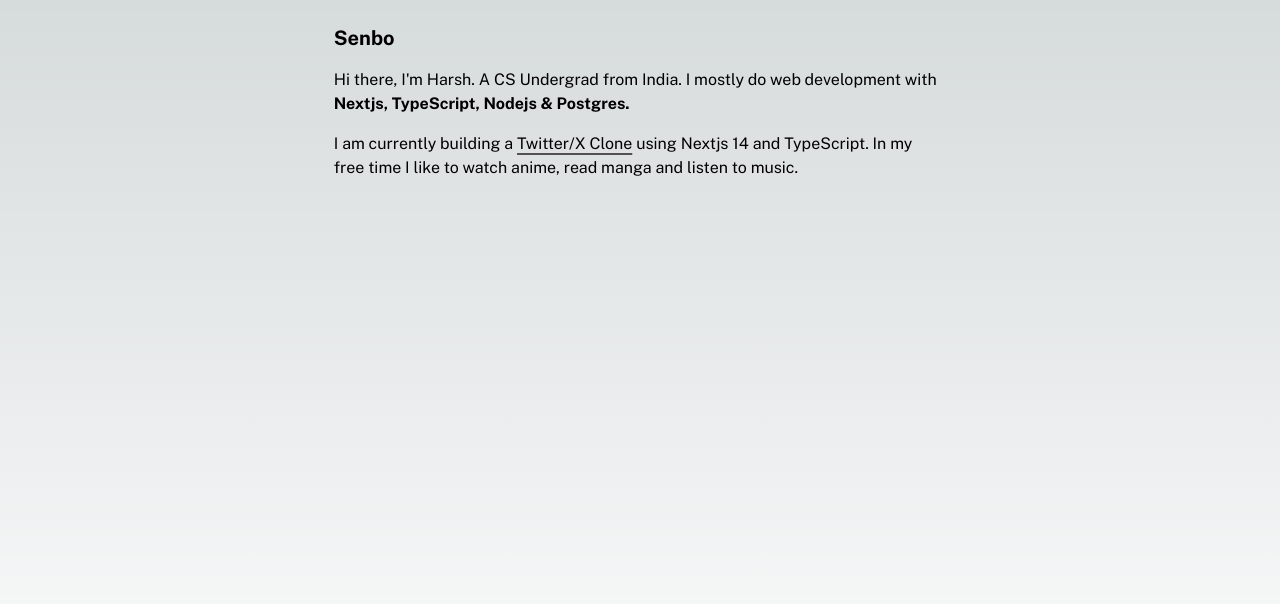
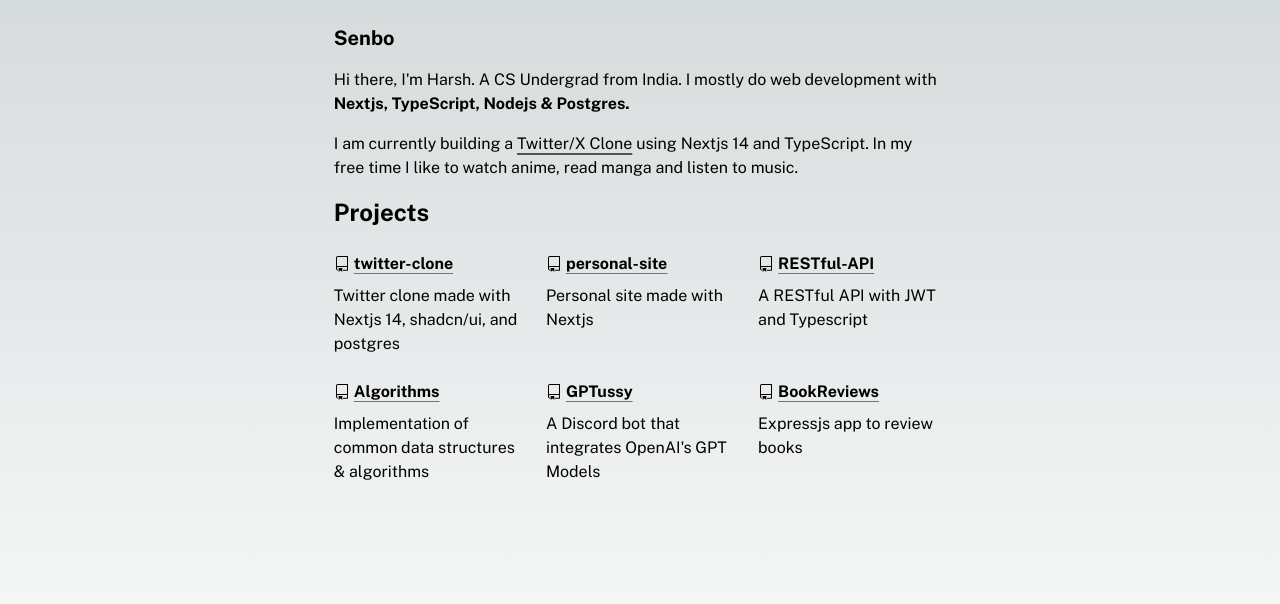
Before and after one commit to senbo1/personal-site, a Next.js app: page / in a window 1280 px wide. Shown: the top 604 px of the page. Built offline with nearby package versions, Linux system fonts and the light colour scheme.

Commit message:
add projects section

```diff
--- a/app/page.tsx
+++ b/app/page.tsx
@@ -1,6 +1,9 @@
 import Header from '@/components/Header';
+import Project from '@/components/Project';
+import { getProjects } from '@/data/projects';
 
-export default function Home() {
+export default async function Home() {
+  const projects = await getProjects();
   return (
     <>
       <Header />
@@ -24,6 +27,14 @@
             using Nextjs 14 and TypeScript. In my free time I like to watch
             anime, read manga and listen to music.
           </p>
+
+          <h2 className="text-2xl font-bold mb-2">Projects</h2>
+          <section className="grid grid-cols-1 gap-4 sm:gap-6 sm:grid-cols-2 md:grid-cols-3 md:gap-x-6 mb-6">
+            {projects.map((project) => (
+              <Project {...project} />
+            ))}
+          </section>
+
         </section>
       </main>
     </>
--- /dev/null
+++ b/components/Project.tsx
@@ -0,0 +1,23 @@
+import { GoRepo } from "react-icons/go";
+
+interface ProjectProps {
+  name: string;
+  description: string;
+  link: string;
+}
+
+const Project: React.FC<ProjectProps> = ({ name, description, link }) => {
+  return (
+    <div className="flex flex-col gap-2">
+      <a href={link} target="_blank" rel="noopener noreferrer">
+        <h2 className="font-bold flex items-center gap-1 hover-transition underline underline-offset-4 decoration-neutral-500">
+          <GoRepo className="h-4" />
+          {name}
+        </h2>
+      </a>
+      <p>{description}</p>
+    </div>
+  );
+};
+
+export default Project;
--- /dev/null
+++ b/data/projects.ts
@@ -0,0 +1,40 @@
+export interface Project {
+  name: string;
+  description: string;
+  link: string;
+}
+
+export const getProjects = async (): Promise<Project[]> => {
+  return [
+    {
+      name: 'twitter-clone',
+      description: 'Twitter clone made with Nextjs 14, shadcn/ui, and postgres',
+      link: 'https://github.com/senbo1/twitter-clone',
+    },
+    {
+      name: 'personal-site',
+      description: 'Personal site made with Nextjs',
+      link: 'https://github.com/senbo1/personal-site',
+    },
+    {
+      name: 'RESTful-API',
+      description: 'A RESTful API with JWT and Typescript',
+      link: 'https://github.com/senbo1/RESTful-API',
+    },
+    {
+      name: 'Algorithms',
+      description: 'Implementation of common data structures & algorithms',
+      link: 'https://github.com/senbo1/Algorithms',
+    },
+    {
+      name: 'GPTussy',
+      description: "A Discord bot that integrates OpenAI's GPT Models",
+      link: 'https://github.com/senbo1/GPTussy',
+    },
+    {
+      name: 'BookReviews',
+      description: 'Expressjs app to review books',
+      link: 'https://github.com/senbo1/BookReviews',
+    },
+  ];
+};
--- a/package.json
+++ b/package.json
@@ -13,6 +13,7 @@
     "next": "14.0.4",
     "react": "^18",
     "react-dom": "^18",
+    "react-icons": "^5.0.0",
     "tailwind-merge": "^2.2.0"
   },
   "devDependencies": {
```
Also changed, not shown: 1 other file (tests, documents, lock files or other folders).
